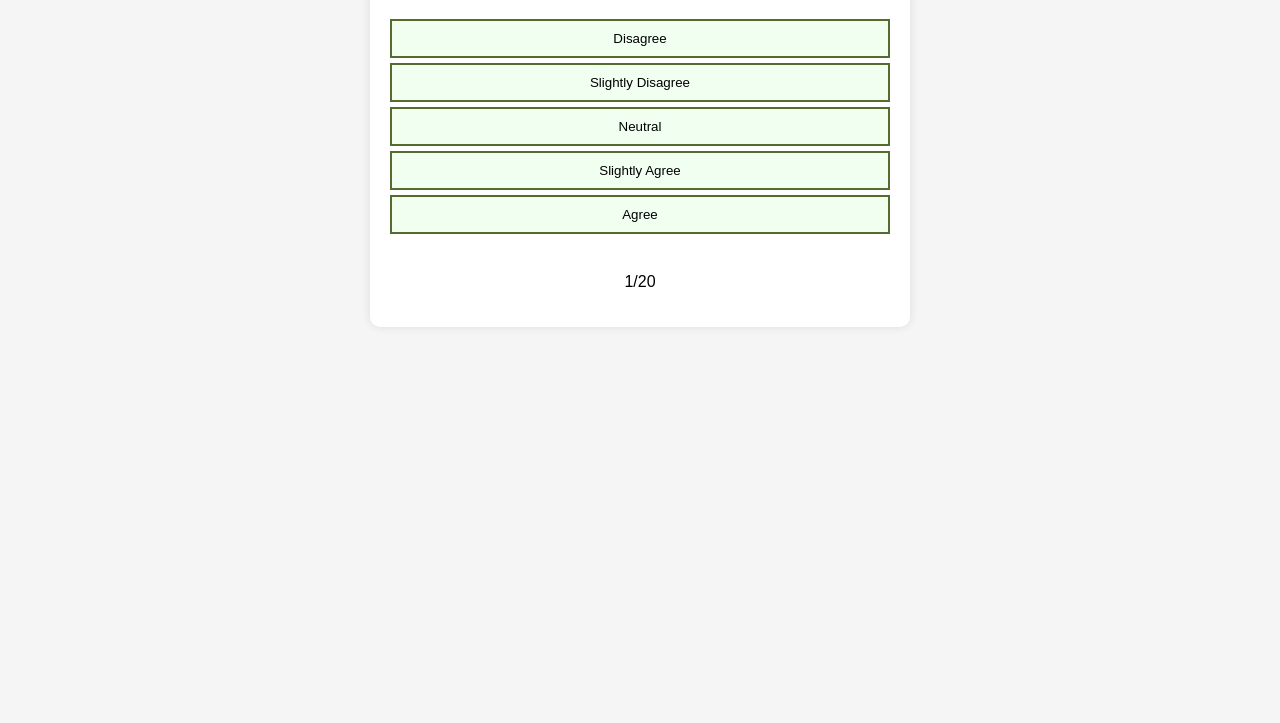
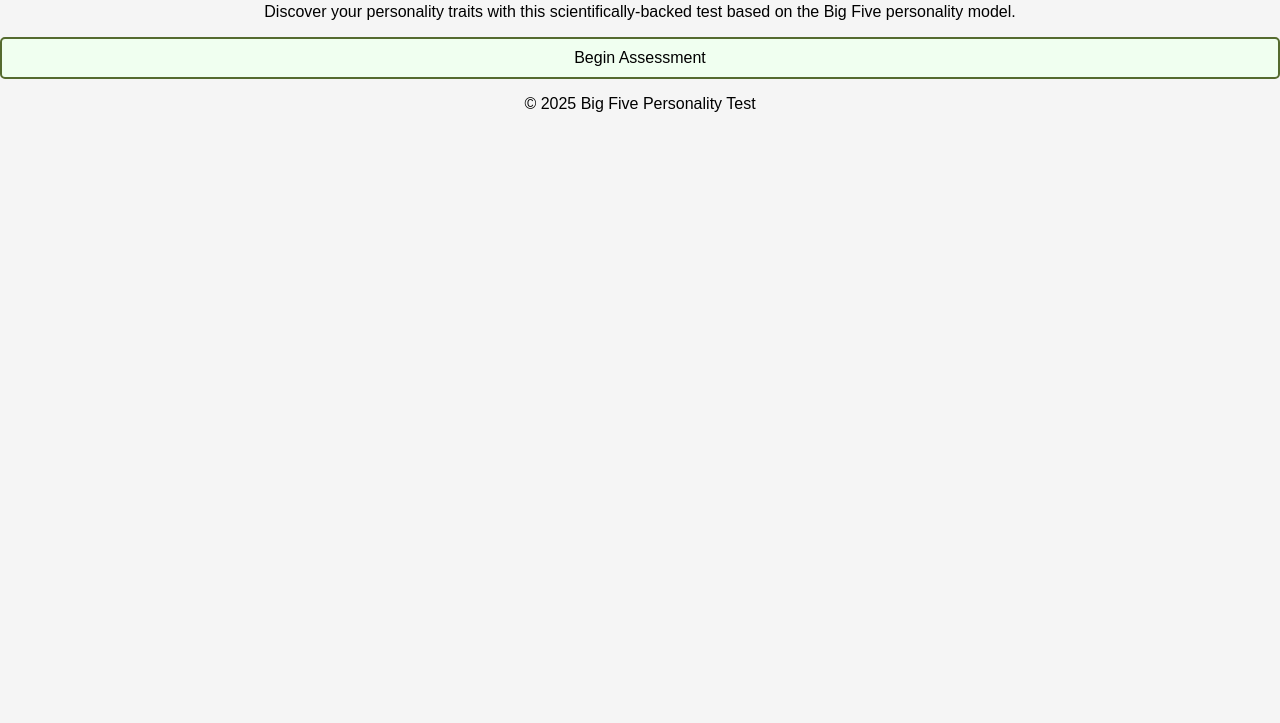
Before and after one commit to da-kastle/code-mexamonki, a plain HTML site: page index.html in a window 1280 px wide. Shown: the part 77-800 px from the top of the page. Drawn offline with Linux system fonts and the light colour scheme.

Commit message:
Update index.html

```diff
--- a/index.html
+++ b/index.html
@@ -1,87 +1,31 @@
 <!DOCTYPE html>
 <html lang="en">
 <head>
-<meta name="viewport" content="width=device-width, initial-scale=1.0">
-<style>
-    body { font-family: Arial, sans-serif; background-color: #F5F5F5; text-align: center; }
-    .question-box { max-width: 500px; margin: auto; padding: 20px; background: white; border-radius: 10px; box-shadow: 0 0 10px rgba(0,0,0,0.1); }
-    .ans_button { display: block; width: 100%; padding: 10px; margin: 5px 0; border: 2px solid #556B2F; background: #F0FFF0; cursor: pointer; }
-    .ans_button:hover { background: #E0EFE0; }
-    .skip_button, .undo_button { margin-top: 10px; padding: 5px 10px; cursor: pointer; border: none; background: #6A5ACD; color: white; border-radius: 5px; }
-    .undo_button { background: #556B2F; }
-</style>
-<script>
-var questions = {
-    'IND1': ['Carry out my plans.', 1],
-    'IND2': ['Finish what I start.', 1],
-    'IND3': ['Get things done quickly.', 1],
-    'IND4': ['Always know what I am doing.', 1],
-    'IND5': ['Waste my time.', -1],
-    'IND6': ['Find it difficult to get down to work.', -1],
-    'IND7': ['Mess things up.', -1],
-    'IND8': ['Don’t put my mind on the task at hand.', -1],
-    'IND9': ['Postpone decisions.', -1],
-    'IND10': ['Am easily distracted.', -1],
-    'ORD1': ['Like order.', 1],
-    'ORD2': ['Keep things tidy.', 1],
-    'ORD3': ['Follow a schedule.', 1],
-    'ORD4': ['Want everything to be "just right."', 1],
-    'ORD5': ['See that rules are observed.', 1],
-    'ORD6': ['Want every detail taken care of.', 1],
-    'ORD7': ['Leave my belongings around.', -1],
-    'ORD8': ['Am not bothered by messy people.', -1],
-    'ORD9': ['Am not bothered by disorder.', -1],
-    'ORD10': ['Dislike routine.', -1]
-};
-
-var questionOrder = Object.keys(questions);
-var index = 0;
-var responses = [];
-
-function showQuestion() {
-    document.getElementById("question").innerHTML = questions[questionOrder[index]][0];
-    document.getElementById("progress").innerText = (index + 1) + "/20";
-    document.getElementById("undo_button").style.display = index > 0 ? "inline-block" : "none";
-}
-
-function answer(selected) {
-    var score = questions[questionOrder[index]][1] === 1 ? selected : (6 - selected);
-    responses.push(score);
-    if (index < questionOrder.length - 1) {
-        index++;
-        showQuestion();
-    } else {
-        submitResults();
-    }
-}
-
-function undo() {
-    if (index > 0) {
-        responses.pop();
-        index--;
-        showQuestion();
-    }
-}
-
-function submitResults() {
-    var avgScore = responses.reduce((a, b) => a + b, 0) / responses.length;
-    alert("Your Conscientiousness Score: " + avgScore.toFixed(2));
-}
-
-window.onload = showQuestion;
-</script>
+    <meta charset="UTF-8">
+    <meta name="viewport" content="width=device-width, initial-scale=1.0">
+    <title>Big Five Personality Test</title>
+    <link rel="stylesheet" href="style.css">
 </head>
 <body>
-    <div class="question-box">
-        <h2 id="question"></h2>
-        <button class="ans_button" onclick="answer(1)">Disagree</button>
-        <button class="ans_button" onclick="answer(2)">Slightly Disagree</button>
-        <button class="ans_button" onclick="answer(3)">Neutral</button>
-        <button class="ans_button" onclick="answer(4)">Slightly Agree</button>
-        <button class="ans_button" onclick="answer(5)">Agree</button>
-        <br>
-        <button class="undo_button" id="undo_button" onclick="undo()" style="display:none;">&#8635; Previous</button>
-        <p id="progress">1/20</p>
-    </div>
+
+    <header>
+        <h1>Big Five Personality Test</h1>
+    </header>
+
+    <main>
+        <p>Discover your personality traits with this scientifically-backed test based on the Big Five personality model.</p>
+        <button onclick="startTest()">Begin Assessment</button>
+    </main>
+
+    <footer>
+        <p>&copy; 2025 Big Five Personality Test</p>
+    </footer>
+
+    <script>
+        function startTest() {
+            window.location.href = "test.html";
+        }
+    </script>
+
 </body>
 </html>
```
